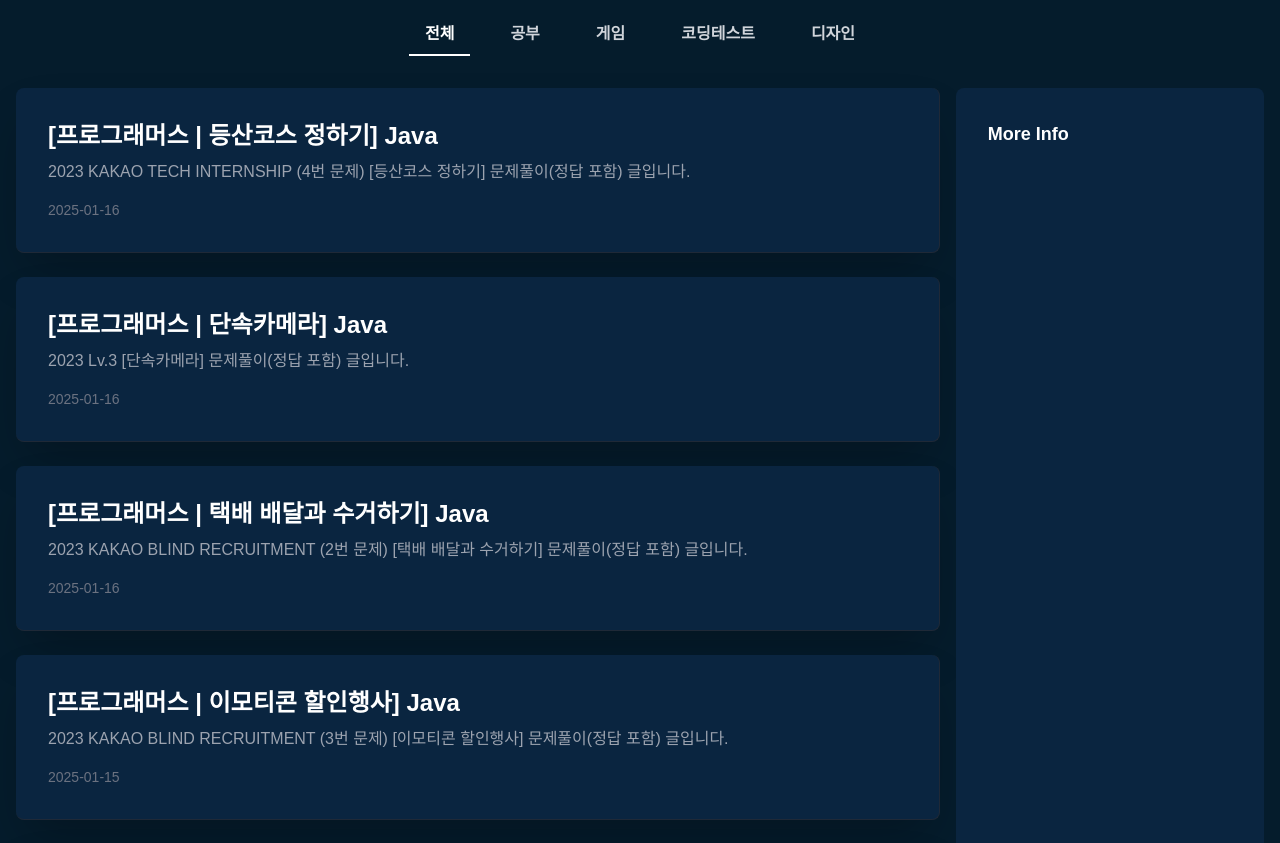
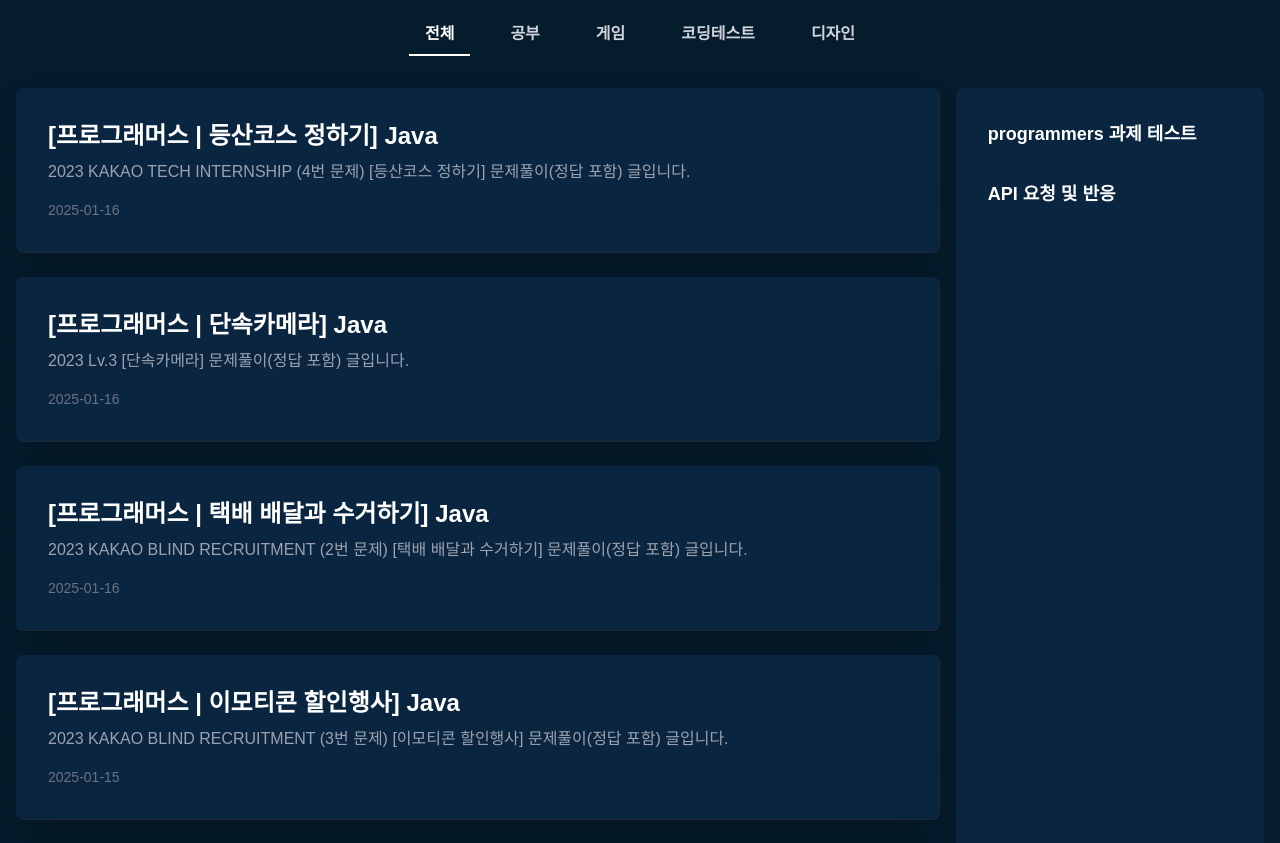
Before and after one commit to chaechae-04/chaechae, a Next.js app: page / in a window 1280 px wide. Shown: the part 853-1696 px from the top of the page. Built offline with nearby package versions, Linux system fonts and the light colour scheme.

Commit message:
update content : InfoContent.tsx

```diff
--- a/app/components/InfoContent.tsx
+++ b/app/components/InfoContent.tsx
@@ -2,7 +2,8 @@ export default function InfoContent() {
     return (
         // <h3 className="text-white text-lg font-bold md-4">추가 정보</h3>
         <ul className="text-white text-lg font-bold md-4 px-4">
-            <li className="py-4">More Info</li>
+            <li className="py-4">programmers 과제 테스트</li>
+            <li className="py-4">API 요청 및 반응</li>
         </ul>
     )
 }
```
